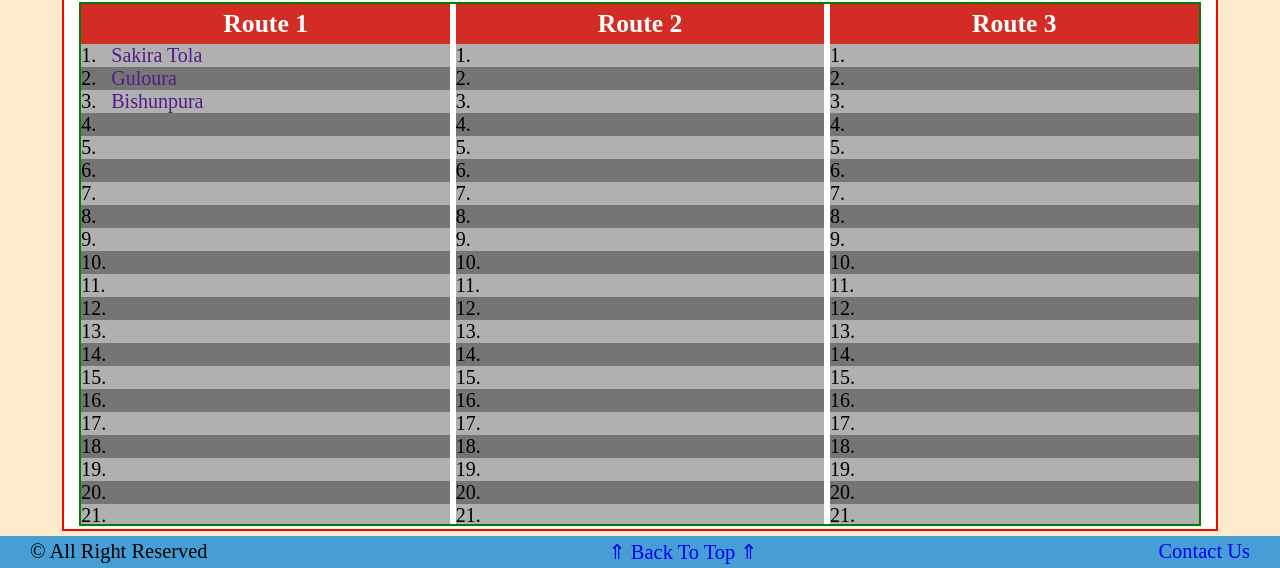
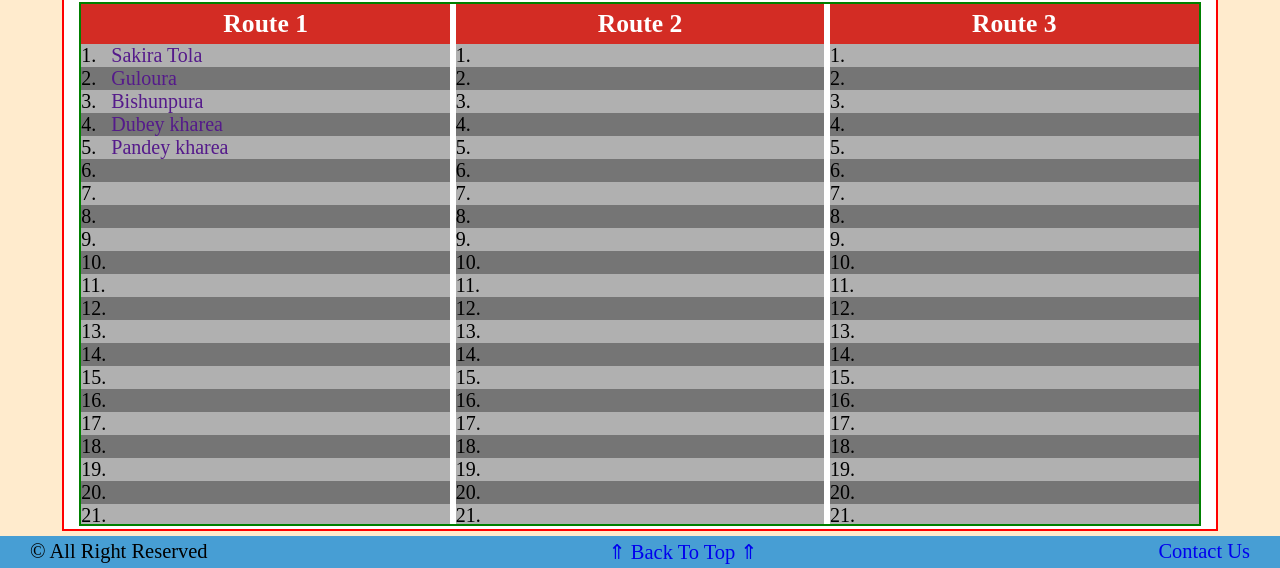
Before and after one commit to nazishshaheen/pandey_enterprises, a plain HTML site: page routes.html in a window 1280 px wide. Shown: the part 306-874 px from the top of the page. Drawn offline with Linux system fonts and the light colour scheme; a web font is replaced by a local one.

Commit message:
add some routes in routes.html

```diff
--- a/routes.html
+++ b/routes.html
@@ -30,8 +30,8 @@
                     <li><a href="">Sakira Tola</a></li>
                     <li><a href="">Guloura </a></li>
                     <li><a href="">Bishunpura</a></li>
-                    <li><a href=""></a></li>
-                    <li><a href=""></a></li>
+                    <li><a href="">Dubey kharea</a></li>
+                    <li><a href="">Pandey kharea</a></li>
                     <li><a href=""></a></li>
                     <li><a href=""></a></li>
                     <li><a href=""></a></li>
```
